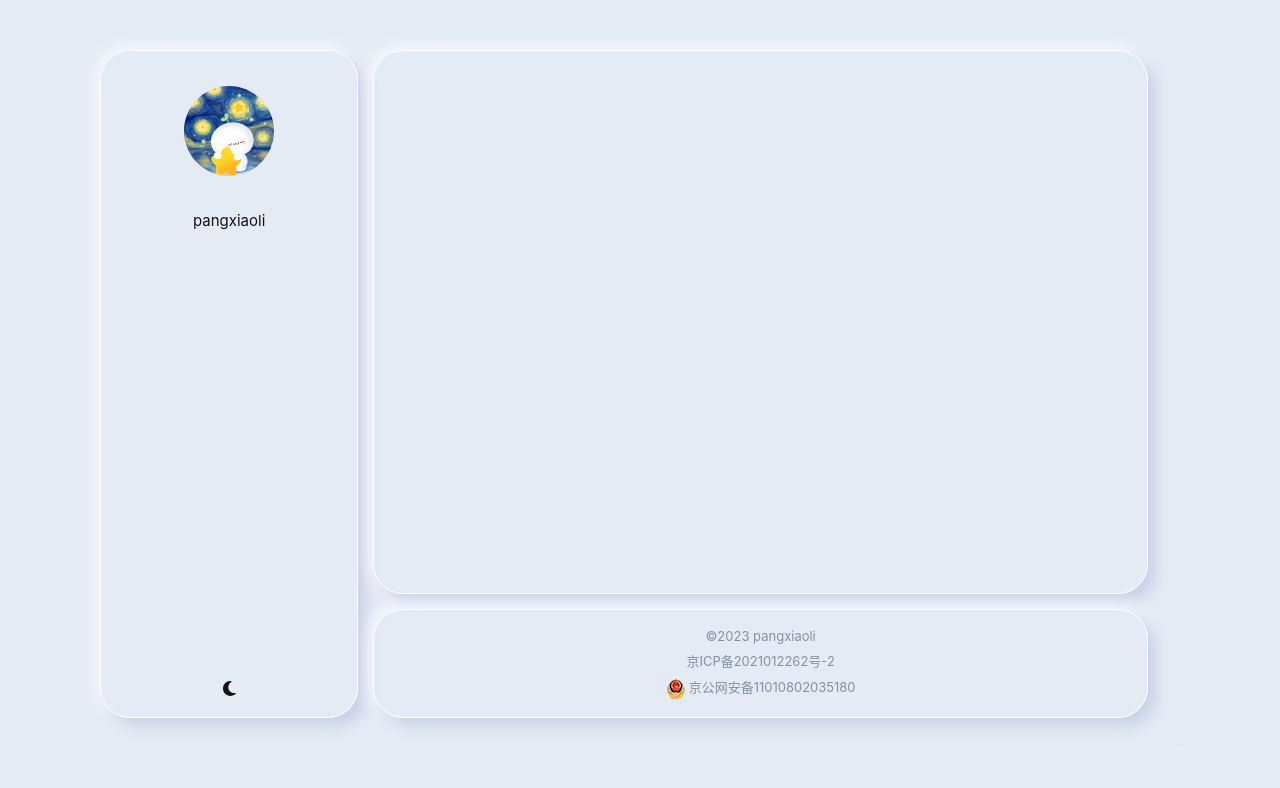
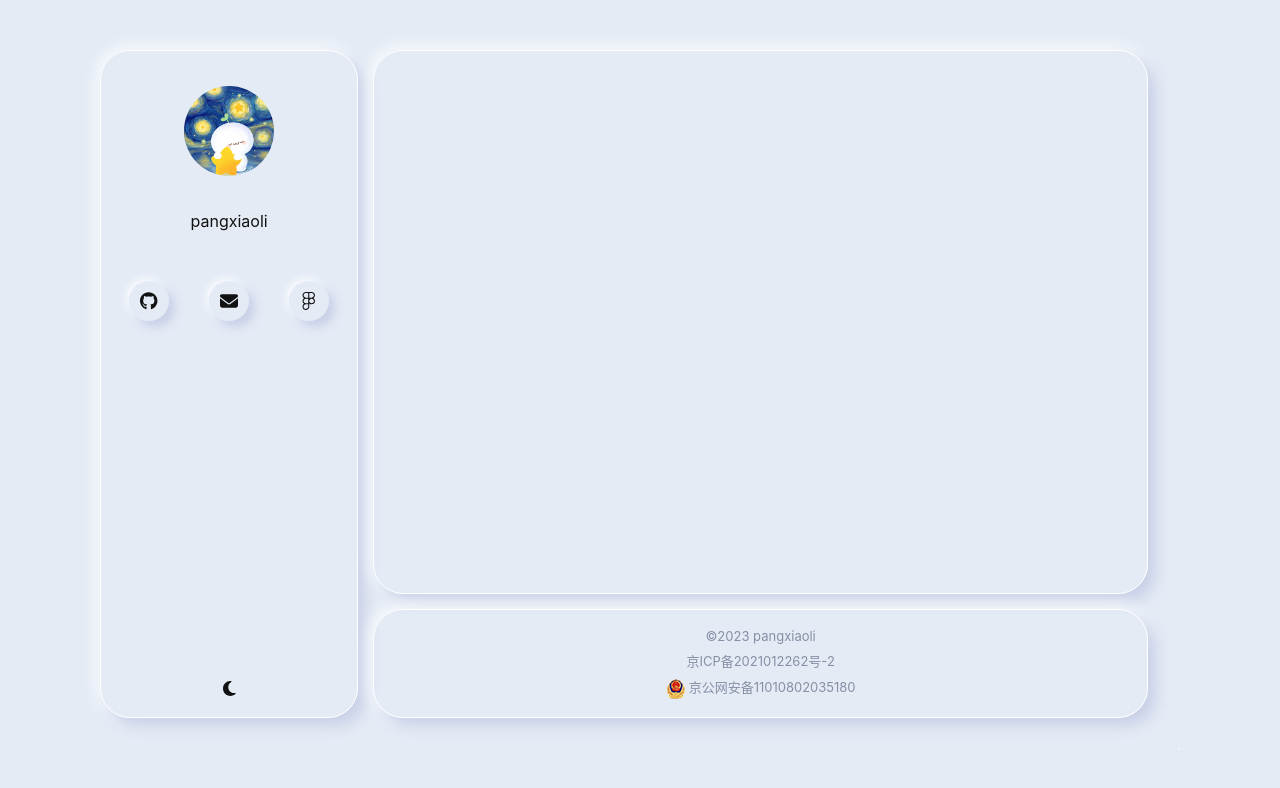
Before and after one commit to pangxiaoli/homepage, a React (Vite) app: page / in a window 1280 px wide. Shown: the top 788 px of the page. Built offline with nearby package versions, Linux system fonts and the light colour scheme.

Commit message:
feat: sider bar

```diff
--- a/config.ts
+++ b/config.ts
@@ -1,7 +1,11 @@
-interface ILink {
-	icon?: string,
-	title: string,
-	uri?: string,
+import { faFigma, faGithub } from '@fortawesome/free-brands-svg-icons';
+import { faEnvelope, IconDefinition } from '@fortawesome/free-solid-svg-icons';
+
+export interface ILink {
+	icon?: IconDefinition,
+	title?: string,
+	uri: string,
+	shape?: 'rect' | 'circle',
 }
 
 export interface IConfig {
@@ -33,6 +37,21 @@ const config: IConfig = {
 	user: {
 		avater: '/img/head.jpg',
 		name: 'pangxiaoli',
+		social: [
+			{
+				icon: faGithub,
+				uri: 'http://github.com/pangxiaoli',
+				shape: 'circle'
+			},
+			{
+				icon: faEnvelope,
+				uri: 'mailto:qiubit@qiubit.cc',
+			},
+			{
+				icon: faFigma,
+				uri: 'https://figma.com/',
+			}
+		]
 	},
 
 	footer: {
--- a/package.json
+++ b/package.json
@@ -10,6 +10,7 @@
   },
   "dependencies": {
     "@fortawesome/fontawesome-svg-core": "^6.2.1",
+    "@fortawesome/free-brands-svg-icons": "^6.2.1",
     "@fortawesome/free-regular-svg-icons": "^6.2.1",
     "@fortawesome/free-solid-svg-icons": "^6.2.1",
     "@fortawesome/react-fontawesome": "^0.2.0",
--- a/src/App.tsx
+++ b/src/App.tsx
@@ -2,14 +2,9 @@ import Main from './components/main';
 import Sider from './components/sider';
 import Header from './components/header';
 import Footer from './components/footer';
-import { useEffect } from 'react';
-import useConfig from './hooks/useConfig';
 import './App.less';
 
 const App = () => {
-	useEffect( () => {
-		console.log( useConfig() );
-	}, [] );
 	return (
 		<div className="App">
 			<Sider/>
--- /dev/null
+++ b/src/components/Link/index.less
@@ -0,0 +1,58 @@
+.link {
+    height: 100%;
+    width: 100%;
+    display: flex;
+    flex-direction: column;
+    align-items: center;
+    justify-content: center;
+    text-decoration: none;
+    color: var(--primary);
+
+    .link-icon {
+        display: flex;
+        align-items: center;
+        justify-content: center;
+        box-shadow: 0.6rem 0.6rem 1rem var(--shadow-dark),
+            -0.2rem -0.2rem 1rem var(--shadow-light);
+
+        &:hover {
+            box-shadow: 0.4rem 0.4rem 1rem var(--shadow-dark),
+                -0.1rem -0.1rem 1rem var(--shadow-light);
+        }
+
+        &:active {
+            box-shadow: inset 0.6rem 0.6rem 1rem var(--shadow-dark),
+                inset -0.2rem -0.2rem 1rem var(--shadow-light);
+        }
+    }
+
+    .size-small {
+        width: 4rem;
+        height: 4rem;
+        font-size: 1.8rem;
+    }
+
+    .size-normal {
+        width: 5rem;
+        height: 5rem;
+        font-size: 2rem;
+    }
+
+    .size-big {
+        width: 6rem;
+        height: 6rem;
+        font-size: 2.2rem;
+    }
+
+    .shape-ranc {
+        border-radius: 1rem;
+    }
+
+    .shape-circle {
+        border-radius: 50%;
+    }
+
+    p {
+        font-size: 1.2rem;
+    }
+}
--- /dev/null
+++ b/src/components/Link/index.tsx
@@ -0,0 +1,26 @@
+import { IconProp } from '@fortawesome/fontawesome-svg-core';
+import { faTree } from '@fortawesome/free-solid-svg-icons';
+import { FontAwesomeIcon } from '@fortawesome/react-fontawesome';
+import { ILink } from '../../../config';
+import './index.less';
+
+export interface ILinkProps {
+    data: ILink,
+    size?: 'small' | 'normal' | 'big';
+}
+
+const Link = ( props: ILinkProps ) => {
+	const { data, size = 'normal' } = props;
+	const { icon, shape = 'circle', uri, title } = data;
+
+	return (
+		<a className="link" href={uri}>
+			<div className={ `link-icon shape-${shape} size-${size}`}>
+				<FontAwesomeIcon icon={icon as IconProp ?? faTree}/>
+			</div>
+			<p>{title}</p>
+		</a>
+	);
+};
+
+export default Link;
--- a/src/components/sider/index.less
+++ b/src/components/sider/index.less
@@ -6,6 +6,7 @@
     border: 1px solid var(--shadow-light);
     display: flex;
     flex-direction: column;
+    user-select: none;
 
     .avater {
         height: 16rem;
@@ -30,7 +31,16 @@
         display: flex;
         align-items: center;
         justify-content: center;
-        font-size: 1.5rem;
+        font-size: 1.6rem;
+    }
+
+    .socials {
+        margin-top: 5rem;
+        display: grid;
+        grid-template-columns: repeat(auto-fill, minmax(4rem, 6rem));
+        justify-content: center;
+        place-items: center center;
+        gap: 2rem;
     }
 
     .theme-switcher {
--- a/src/components/sider/index.tsx
+++ b/src/components/sider/index.tsx
@@ -3,6 +3,7 @@ import { FontAwesomeIcon } from '@fortawesome/react-fontawesome';
 import { useState } from 'react';
 import useConfig from '../../hooks/useConfig';
 import useThem from '../../hooks/useTheme';
+import Link from '../Link';
 import './index.less';
 
 const Sider = () => {
@@ -19,6 +20,11 @@ const Sider = () => {
 				<img src={useConfig( 'user' ).avater} alt="avater" />
 			</div>
 			<div className="user-name">{useConfig( 'user' ).name}</div>
+			<div className="socials">
+				{
+					useConfig( 'user' )?.social?.map(( i, index ) => <Link key={index} size='small' data={i}/> )
+				}
+			</div>
 			<div className="theme-switcher" onClick={handleSwitchTheme}>
 				<FontAwesomeIcon icon={theme === 'light' ? faMoon : faSun} />
 			</div>
--- a/src/themes/dark.less
+++ b/src/themes/dark.less
@@ -1,8 +1,8 @@
 :root[theme=dark] {
-    --bg-color: #1b1b1b;
-    --shadow-dark: #141313;
-    --shadow-light: #202020;
-    --primary: #cdd9e5b3;
+    --bg-color: #282828;
+    --shadow-dark: #222;
+    --shadow-light: #2e2e2e;
+    --primary: #cdd9e5f1;
     --primary-light: #8590a6;
     --greyLight-1: #E4EBF5;
     --greyLight-2: #c8d0e7;
```
Also changed, not shown: .eslintrc.cjs, 1 other file (tests, documents, lock files or other folders).
